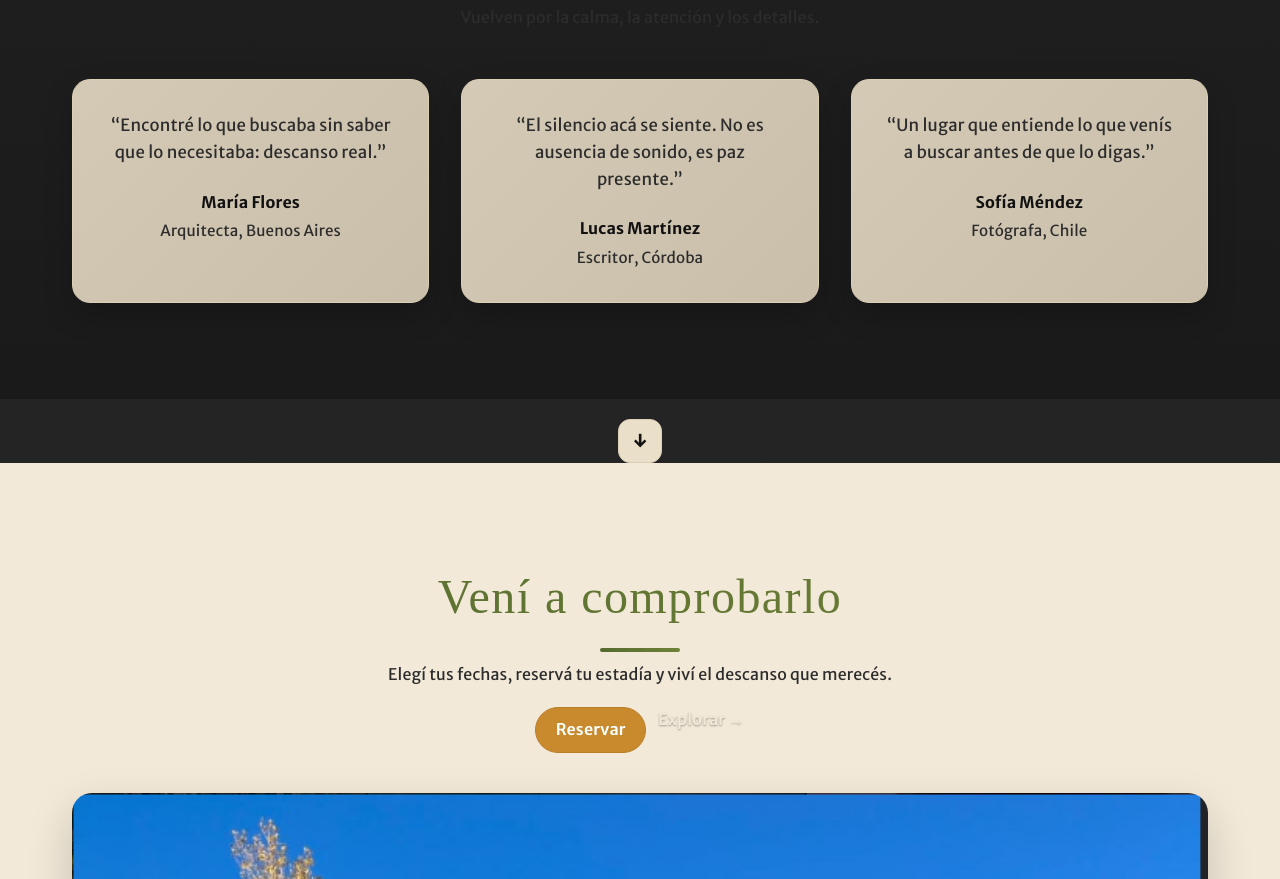
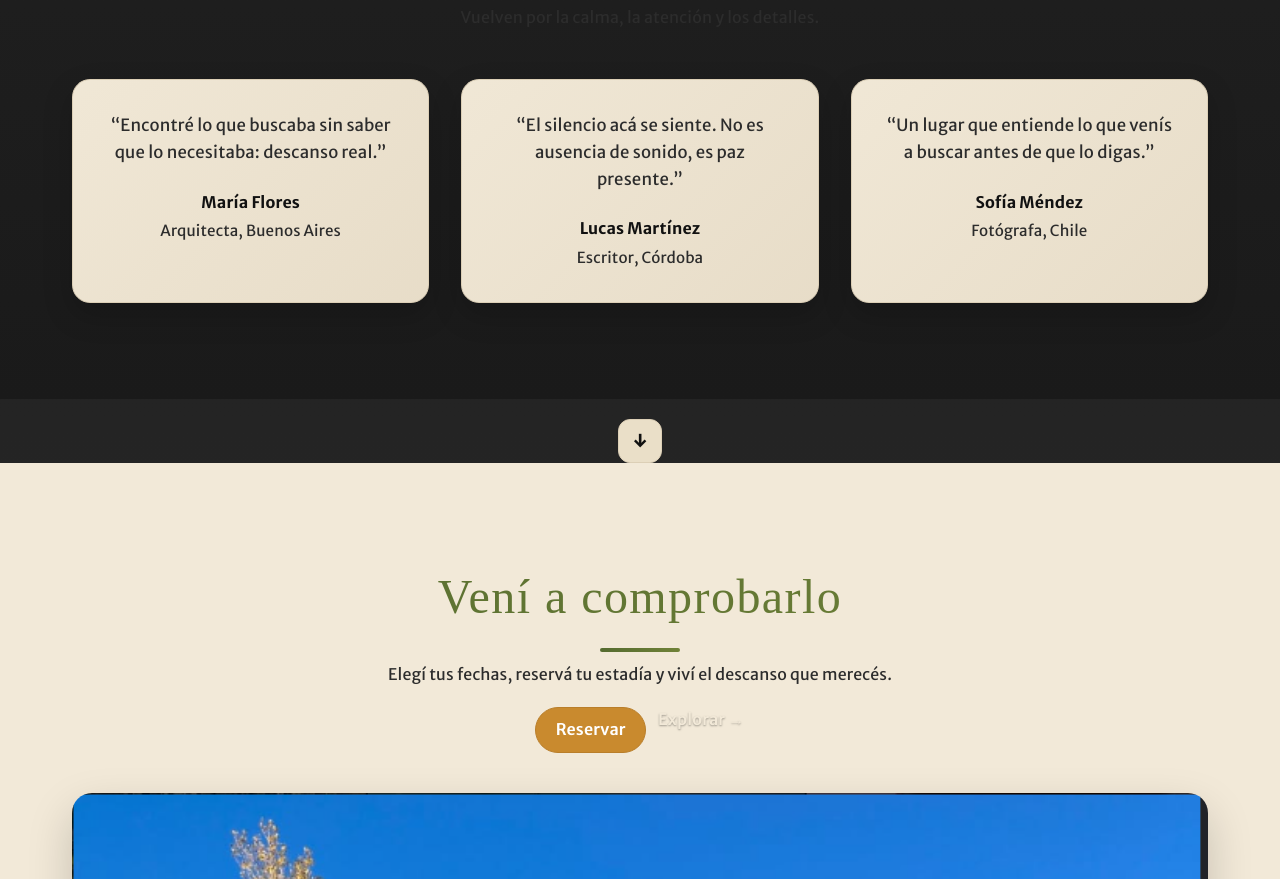
Before and after one commit to FrancoPietrafesa/OlivosDelSol, a website: page index.html in a window 1280 px wide. Shown: the part 3127-4006 px from the top of the page. Drawn offline with Linux system fonts and the light colour scheme; a web font is replaced by a local one.

Commit message:
Lighten testimonial card background

```diff
--- a/style.css
+++ b/style.css
@@ -619,7 +619,7 @@ body.index-page .lang-select select {
 }
 
 .testimonial-card {
-    background: linear-gradient(135deg, rgba(232, 220, 198, 0.9), rgba(220, 208, 185, 0.9));
+    background: linear-gradient(135deg, rgba(244, 235, 217, 0.98), rgba(235, 224, 203, 0.98));
     border: 1px solid var(--cream-border);
     border-radius: 18px;
     padding: 2rem;
```
